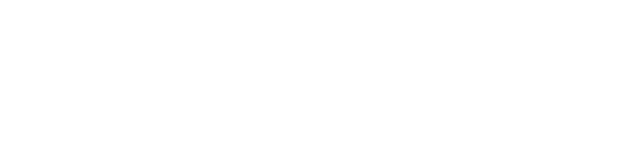
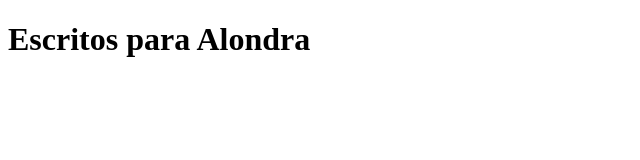
Before and after one commit to aresrc/aresrc.github.io, a plain HTML site: page index.html in a window 1280 px wide. Shown: the whole page, without its empty margins (0-640 px from the left). Drawn offline with Linux system fonts and the light colour scheme.

Commit message:
Avance v2 22/03

```diff
--- a/index.html
+++ b/index.html
@@ -7,6 +7,6 @@
     <title>Mi portafolio</title>
 </head>
 <body>
-
+    <h1>Escritos para Alondra</h1>
 </body>
 </html>
```
